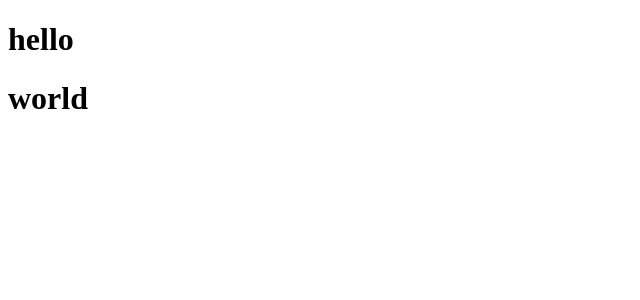
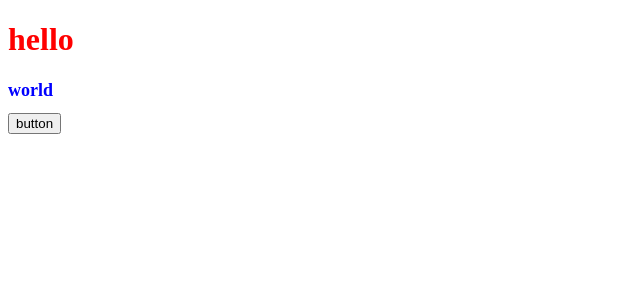
Before and after one commit to an-tech326/ReactTutorial2, a React (Create React App) app: page / in a window 1280 px wide. Shown: the top 300 px of the page, without its empty margins (0-640 px from the left). Built offline with nearby package versions, Linux system fonts and the light colour scheme.

Commit message:
コンポーネント

```diff
--- a/src/App.jsx
+++ b/src/App.jsx
@@ -1,8 +1,14 @@
 export const App = ()=>{
+    const onClickButton = ()=>alert();
+    const contentStyle = {
+        color:"blue",
+        fontSize:"18px"
+    };
     return (
     <>
-        <h1>hello</h1>
-        <h1>world</h1>
+        <h1 style={{color:"red"}}>hello</h1>
+        <h1 style={contentStyle}>world</h1>
+        <button onClick={onClickButton}>button</button>
     </>
     );
 }
```
